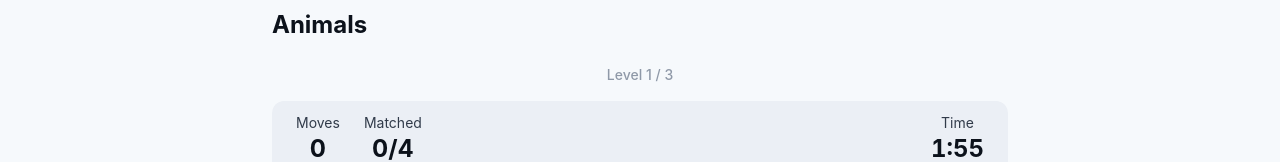
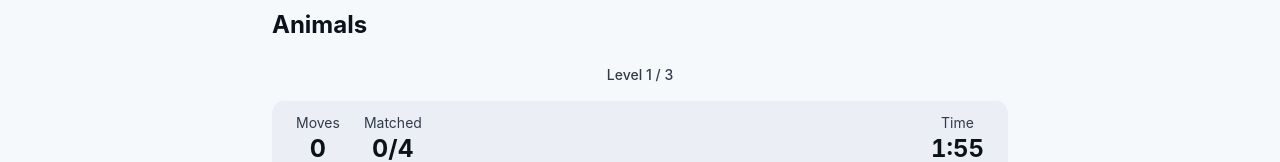
Before and after one commit to rses97/memojo, a Nuxt app: page /topics/animals in a window 1280 px wide. Shown: the part 148-310 px from the top of the page. Built offline with nearby package versions, Linux system fonts and the light colour scheme.

Commit message:
fix(theme): fix topics page undefined surface token usages

```diff
--- a/app/pages/topics/[slug].vue
+++ b/app/pages/topics/[slug].vue
@@ -171,7 +171,9 @@ async function handleRestart() {
       </h1>
     </div>
 
-    <div v-if="!isInitialized" class="py-20 text-center text-surface-500">Loading...</div>
+    <div v-if="!isInitialized" class="py-20 text-center text-surface-700 dark:text-surface-300">
+      Loading...
+    </div>
 
     <template v-else-if="practice.isAllComplete.value">
       <div class="rounded-2xl bg-surface-50 p-8 text-center shadow-lg dark:bg-surface-800">
@@ -180,7 +182,7 @@ async function handleRestart() {
           Total Score:
           <span class="font-bold">{{ practice.totalScore.value }}</span>
         </p>
-        <p class="mb-6 text-sm text-surface-500">
+        <p class="mb-6 text-sm text-surface-700 dark:text-surface-300">
           You completed all {{ practice.totalLevels.value }} levels.
         </p>
         <div class="flex justify-center gap-4">
@@ -211,7 +213,7 @@ async function handleRestart() {
     </template>
 
     <template v-else>
-      <div class="mb-4 text-center text-sm font-medium text-surface-500 dark:text-surface-400">
+      <div class="mb-4 text-center text-sm font-medium text-surface-700 dark:text-surface-300">
         Level {{ practice.currentLevelIndex.value + 1 }} /
         {{ practice.totalLevels.value }}
       </div>
```
